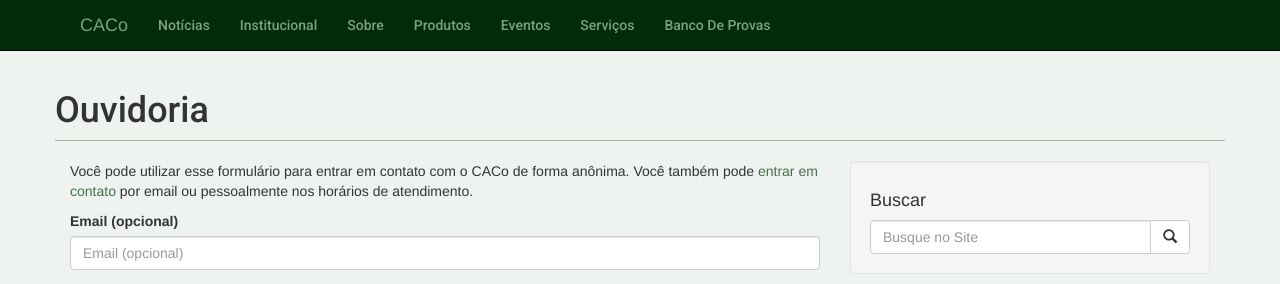
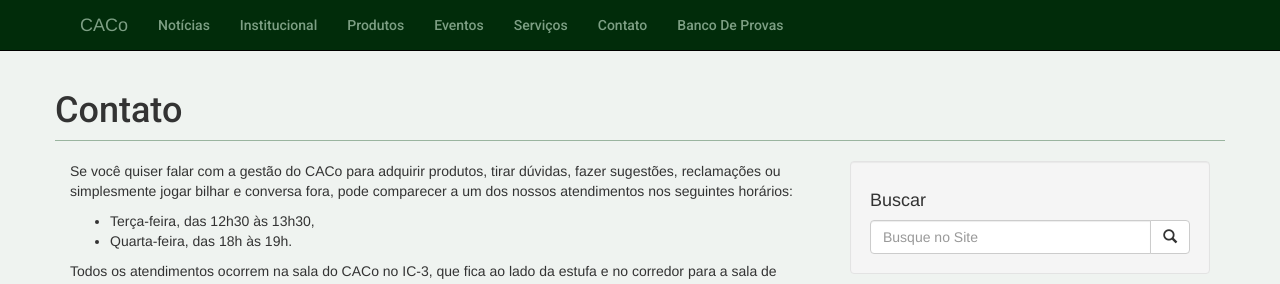
Before and after one commit to LSchanner/sitecaco, a Django app: template templates/ouvidoria.html in a window 1280 px wide. Shown: the top 284 px of the page. Run offline with Django 3.2, Linux system fonts and the light colour scheme; the template is opened without the code that fills it, so the values that code supplies are empty; some libraries are stand-ins or nearby versions.

Commit message:
une ouvidoria e contato

```diff
--- a/sitecaco/urls.py
+++ b/sitecaco/urls.py
@@ -30,7 +30,7 @@
     url(r'^busca/(?P<tipo>(ata|pagina|noticia))/(?P<pag>[0-9]*)$', busca.BuscaCartegoriaView),
 
     #Ouvidoria
-    url(r'^contato/ouvidoria/', ouvidoria.view),
+    url(r'^contato/', ouvidoria.view),
 
     #urls da interface de admin
     url(r'^admin/', include(admin.site.urls)),
--- a/templates/layouts/base.html
+++ b/templates/layouts/base.html
@@ -46,9 +46,6 @@
                     <a href="{{ URL_BASE }}/institucional">Institucional</a>
                     </li>
                     <li>
-                    <a href="{{ URL_BASE }}/sobre">Sobre</a>
-                    </li>
-                    <li>
                     <a href="{{ URL_BASE }}/produtos">Produtos</a>
                     </li>
                     <li>
@@ -56,6 +53,9 @@
                     </li>
                     <li>
                     <a href="{{ URL_BASE }}/servicos">Serviços</a>
+                    </li>
+                    <li>
+                    <a href="{{ URL_BASE }}/contato">Contato</a>
                     </li>
                     <li>
                     <a href="{{ URL_BASE }}/bancodeprovas">Banco De Provas</a>
--- a/templates/ouvidoria.html
+++ b/templates/ouvidoria.html
@@ -1,16 +1,32 @@
 {% extends "layouts/base.html" %}
 {% load bootstrap_tags %}
 
-{% block title %}Ouvidoria{% endblock %}
-{% block pagtitle%}Ouvidoria - CACo{%endblock%}
+{% block title %}Contato{% endblock %}
+{% block pagtitle%}Contato - CACo{%endblock%}
 {% block css %} <link href="/static/css/ouvidoria.css" rel="stylesheet"> {%endblock%}
 
 {% block content %}
 
 <p>
-    Você pode utilizar esse formulário para entrar em contato com o CACo de forma anônima.
-    Você também pode <a href="{{URL_BASE}}/contato">entrar em contato </a>
-    por email ou pessoalmente nos horários de atendimento.
+Se você quiser falar com a gestão do CACo para adquirir produtos, tirar dúvidas, fazer sugestões, reclamações ou simplesmente jogar bilhar e conversa fora, pode comparecer a um dos nossos atendimentos nos seguintes horários:
+
+<ul>
+    <li>
+        Terça-feira, das 12h30 às 13h30,
+    </li>
+    <li>
+        Quarta-feira, das 18h às 19h.
+    </li>
+
+</ul>
+        Todos os atendimentos ocorrem na sala do CACo no IC-3, que fica ao lado da estufa e no corredor para a sala de suporte.
+</p>
+
+
+Se preferir, você também pode entrar em contato conosco através do e-mail:
+<strong><h4>cac<span style="display:none">Capiva h4x0r</span>o@ic.unicamp.br</h4></strong>
+
+Ou utilizar o formulário abaixo para mandar uma mensagem para o CACo sem precisar se identificar.
 </p>
 <div>
     <form method="POST" action="{{URL_BASE}}/contato/ouvidoria/">{% csrf_token %}
```
